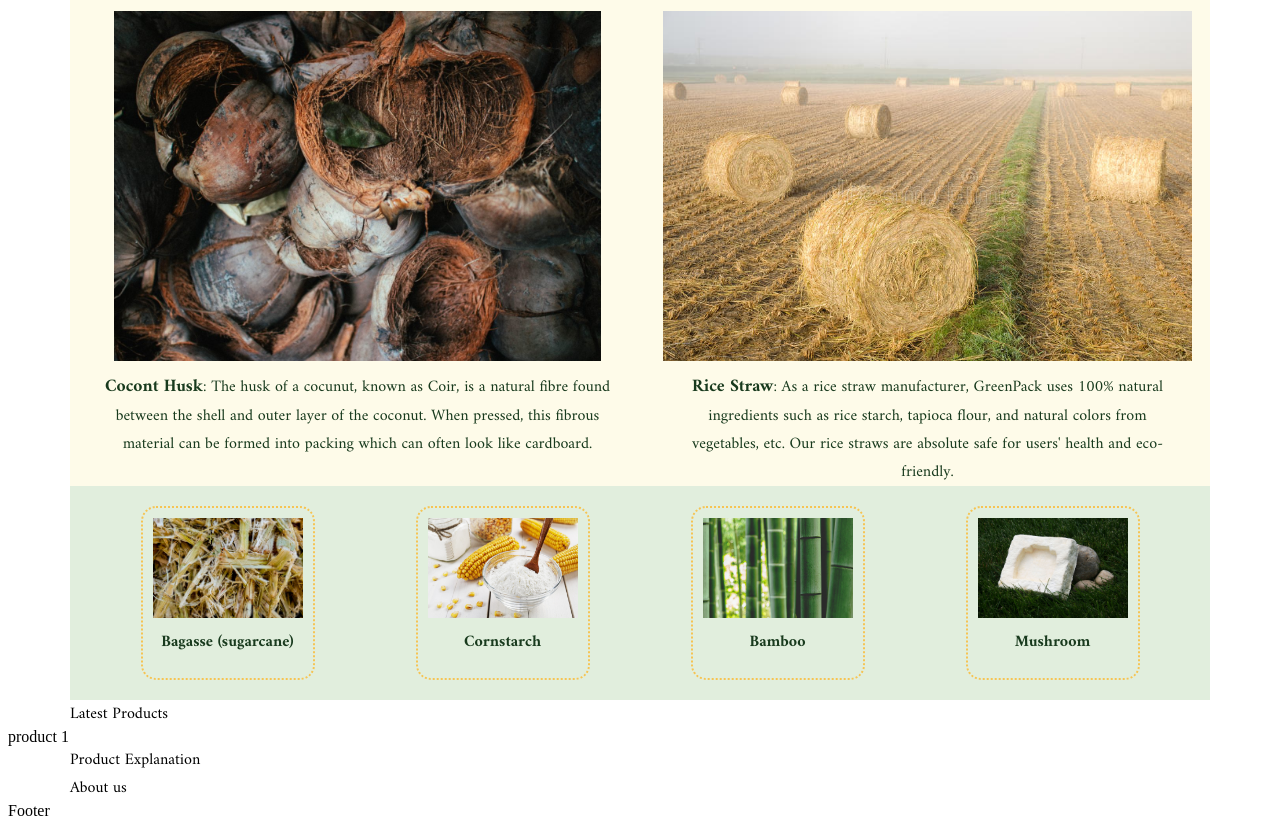
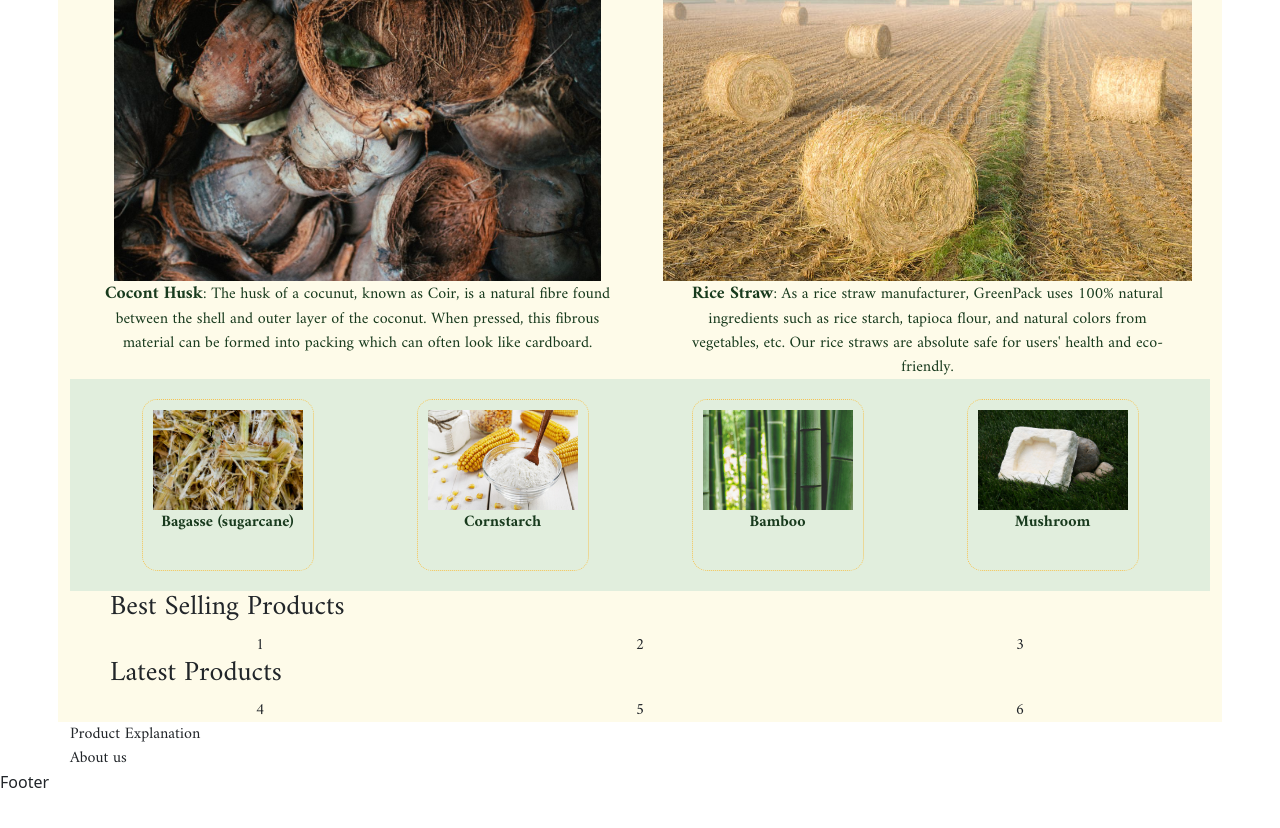
Before and after one commit to HerryNg/GreenPack---211001, a plain HTML site: page index.html in a window 1280 px wide. Shown: the part 267-1095 px from the top of the page. After the commit the page ends 1061 px from the top, so only its background shows below. Drawn offline with nearby package versions, Linux system fonts and the light colour scheme.

Commit message:
update section 3 again

```diff
--- a/index.html
+++ b/index.html
@@ -8,7 +8,8 @@
     <link rel="preconnect" href="https://fonts.googleapis.com">
 <link rel="preconnect" href="https://fonts.gstatic.com" crossorigin>
 <link href="https://fonts.googleapis.com/css2?family=Amiri:ital,wght@0,400;0,700;1,400;1,700&display=swap" rel="stylesheet">
-    <link rel="stylesheet" href="style.css">
+<link href="https://cdn.jsdelivr.net/npm/bootstrap@5.1.1/dist/css/bootstrap.min.css" rel="stylesheet" integrity="sha384-F3w7mX95PdgyTmZZMECAngseQB83DfGTowi0iMjiWaeVhAn4FJkqJByhZMI3AhiU" crossorigin="anonymous">
+<link rel="stylesheet" href="style.css">
 </head>
 <body>
     <nav>Navbar</nav>
@@ -60,8 +61,24 @@
     </section>
 
     <section id="section3">
-        <div class="container">Latest Products</div>
-        <div class="product">product 1</div>
+        <div class="container">
+            <div class="best-product">
+                <h3 class="left-40"> Best Selling Products</h3>
+                <div class="product-B">
+                    <div class="product">1</div>
+                    <div class="product">2</div>
+                    <div class="product">3</div>
+                </div>
+            </div>
+            <div class="late-product">
+                <h3 class="left-40"> Latest Products</h3>
+                <div class="product-L">
+                    <div class="product">4</div>
+                    <div class="product">5</div>
+                    <div class="product">6</div>
+                </div>
+           </div>
+        </div>
     </section>
 
     <section id="section4">
--- a/style.css
+++ b/style.css
@@ -91,3 +91,20 @@
 }
 
 /* Section3 */
+#section3 .container {
+  background-color: #fefbe9;
+}
+
+#section3 .product-B {
+  display: flex;
+  justify-content: space-around;
+}
+
+#section3 .product-L {
+  display: flex;
+  justify-content: space-around;
+}
+
+#section3 .left-40 {
+  margin-left: 40px;
+}
```
Also changed, not shown: script.js (added, +7 -0 lines).
